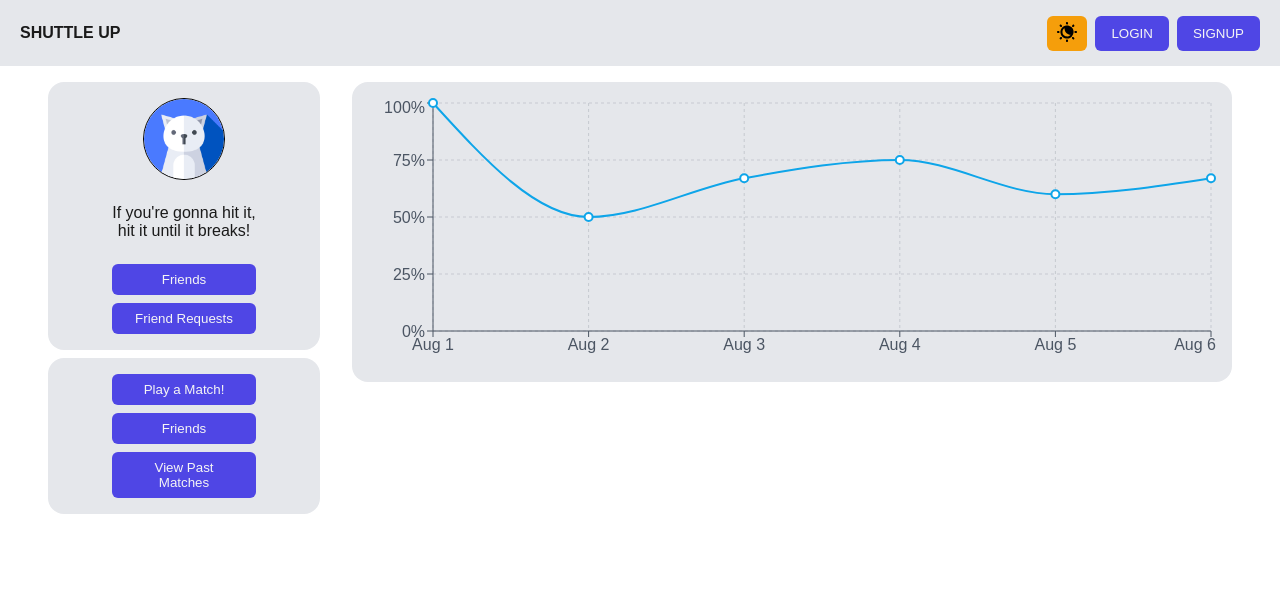
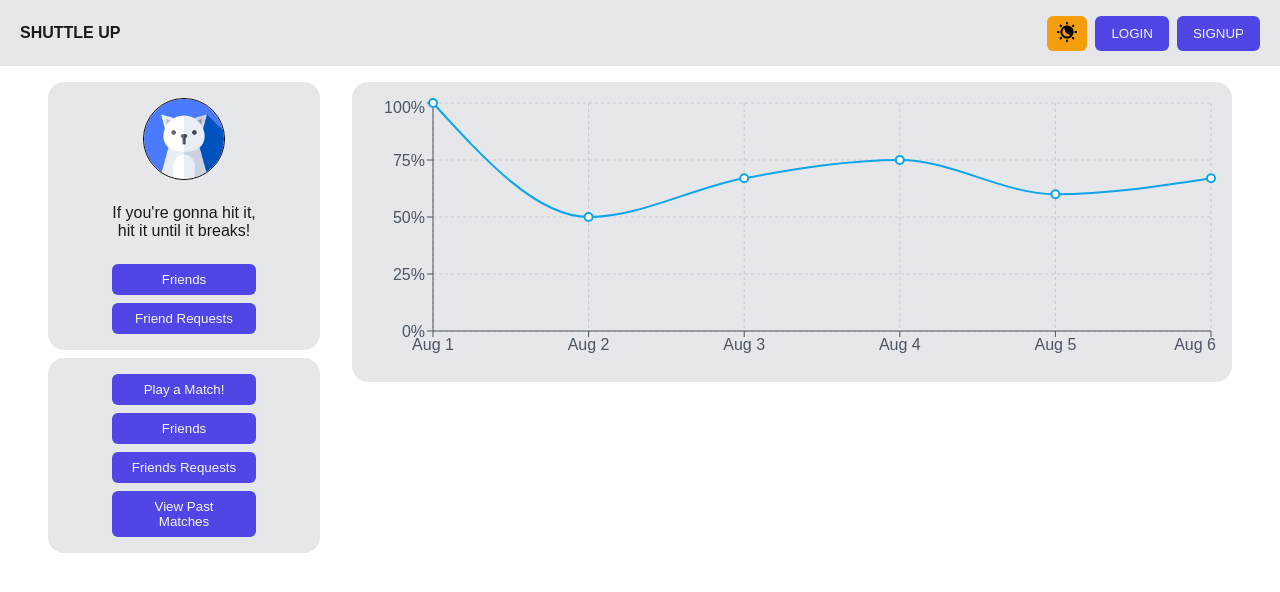
Before and after one commit to pearl174/shuttle-up-frontend, a React (Vite) app: page /profile/1 in a window 1280 px wide. Shown: the top 592 px of the page. Built offline with nearby package versions, Linux system fonts and the light colour scheme.

Commit message:
Add friend request button.

```diff
--- a/src/pages/Profile/ButtonTray.jsx
+++ b/src/pages/Profile/ButtonTray.jsx
@@ -7,6 +7,7 @@ const ButtonTray = () => {
         <div className="button-tray-container">
             <button className="primary-btn action-button">Play a Match!</button>
             <button className="primary-btn action-button">Friends</button>
+            <button className="primary-btn action-button">Friends Requests</button>
             <button className="primary-btn action-button">View Past Matches</button>
         </div>
     )
```
